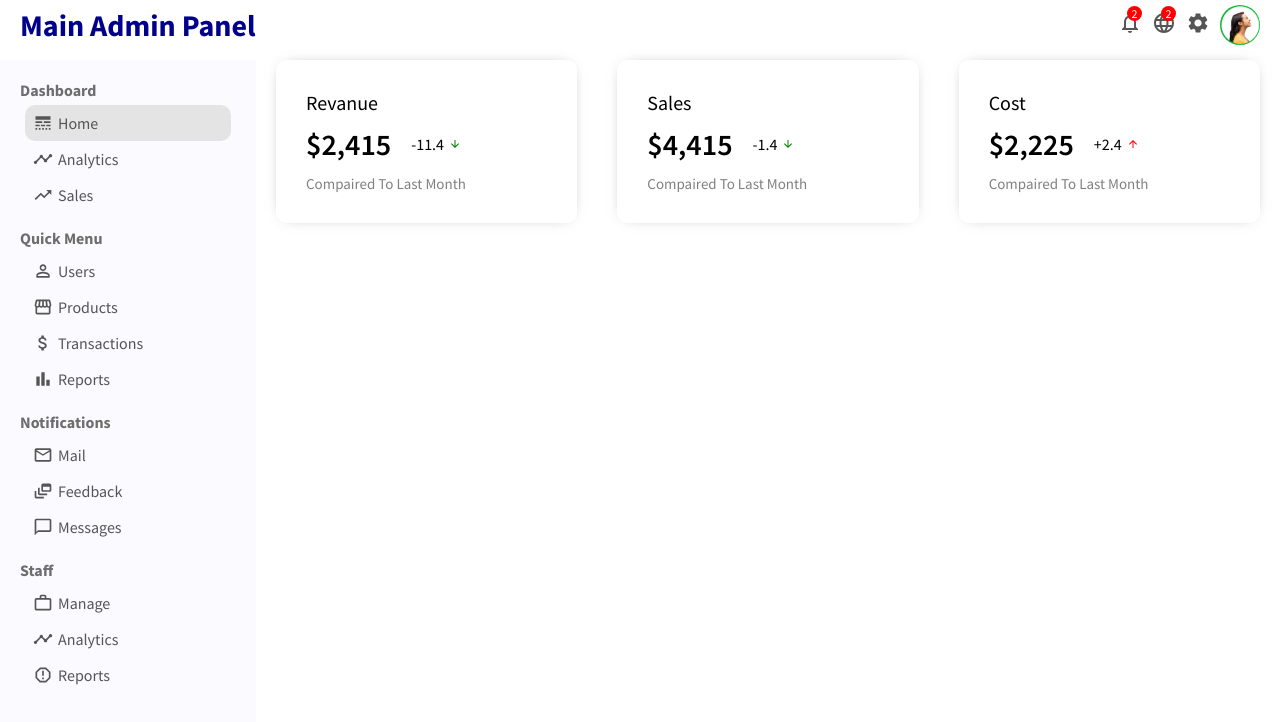
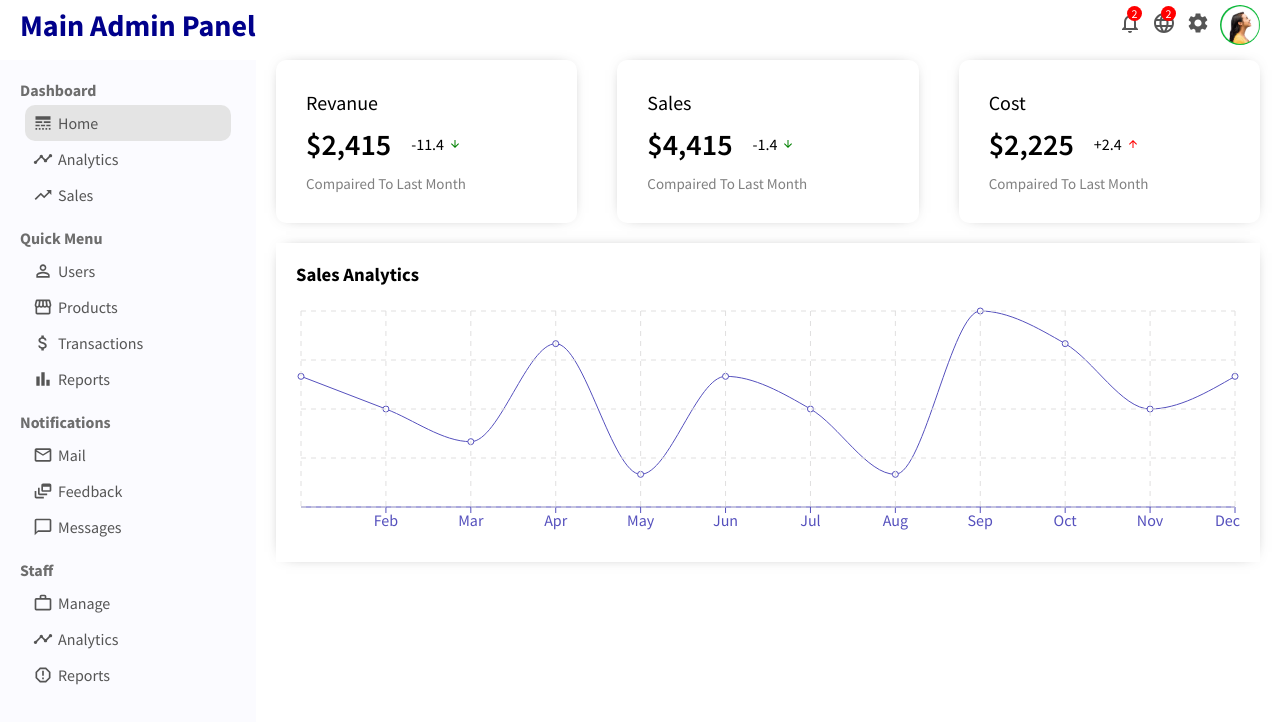
Before and after one commit to Sudaraka-Gamage/Admin-Panel-for-Ecommerce-platform-ReactJS, a React (Create React App) app: page / in a window 1280 px wide. Shown: the top 722 px of the page. Built offline with nearby package versions, Linux system fonts and the light colour scheme.

Commit message:
Home page Chart Section

```diff
--- /dev/null
+++ b/src/components/chart/Chart.jsx
@@ -0,0 +1,23 @@
+import React from 'react'
+import "./chart.css"
+import { LineChart, Line, XAxis, CartesianGrid, Tooltip, ResponsiveContainer } from 'recharts';
+
+
+export default function Chart({title, data, dataKey, grid}) {
+
+    return (
+        <div className="chart">
+            <h3 className="chartTitle">Sales Analytics</h3>
+            <ResponsiveContainer width="100%" aspect={4/ 1}>
+                <LineChart data={data}>
+                    <XAxis dataKey="name" stroke ="#5550bd"/>
+                    <Line type = "monotone" dataKey="Active User" stroke ="#5550bd"/>
+                    <Tooltip/>
+
+                    { grid && <CartesianGrid  stroke="#e0dfdf" strokeDasharray="5 5"/> }
+
+                </LineChart>
+            </ResponsiveContainer>
+        </div>
+    )
+}
--- /dev/null
+++ b/src/components/chart/chart.css
@@ -0,0 +1,9 @@
+.chart{
+    margin: 20px;
+    padding: 20px;
+    -webkit-box-shadow: 0px 0px 15px -10px rgba(0, 0, 0, 0.75);
+    box-shadow: 0px 0px 15px -10px rgba(0, 0, 0, 0.75);
+    }
+    .chartTitle{
+        margin-bottom: 20px;
+    }
--- /dev/null
+++ b/src/dummyData.js
@@ -0,0 +1,51 @@
+export const userData = [
+    {
+      name: 'Jan',
+      "Active User": 4000,
+    },
+    {
+        name: 'Feb',
+        "Active User": 3000,
+      },
+      {
+        name: 'Mar',
+        "Active User": 2000,
+      },
+      {
+        name: 'Apr',
+        "Active User": 5000,
+      },
+      {
+        name: 'May',
+        "Active User": 1000,
+      },
+      {
+        name: 'Jun',
+        "Active User": 4000,
+      },
+      {
+        name: 'Jul',
+        "Active User": 3000,
+      },
+      {
+        name: 'Aug',
+        "Active User": 1000,
+      },
+      {
+        name: 'Sep',
+        "Active User": 6000,
+      },
+      {
+        name: 'Oct',
+        "Active User": 5000,
+      },
+      {
+        name: 'Nov',
+        "Active User": 3000,
+      },
+      {
+        name: 'Dec',
+        "Active User": 4000,
+      },
+
+  ];
--- a/src/pages/home/Home.jsx
+++ b/src/pages/home/Home.jsx
@@ -1,11 +1,15 @@
 import React from 'react'
+import Chart from '../../components/chart/Chart'
 import FeaturedInfo from '../../components/featuredInfo/FeaturedInfo'
 import "./home.css"
+import { userData } from '../../dummyData'
 
 export default function Home() {
     return (
         <div className="home">
             <FeaturedInfo/>
+            <Chart data={userData} title = "User Analytics" grid dataKey="Active User"/>
+
         </div>
     )
 }
```
